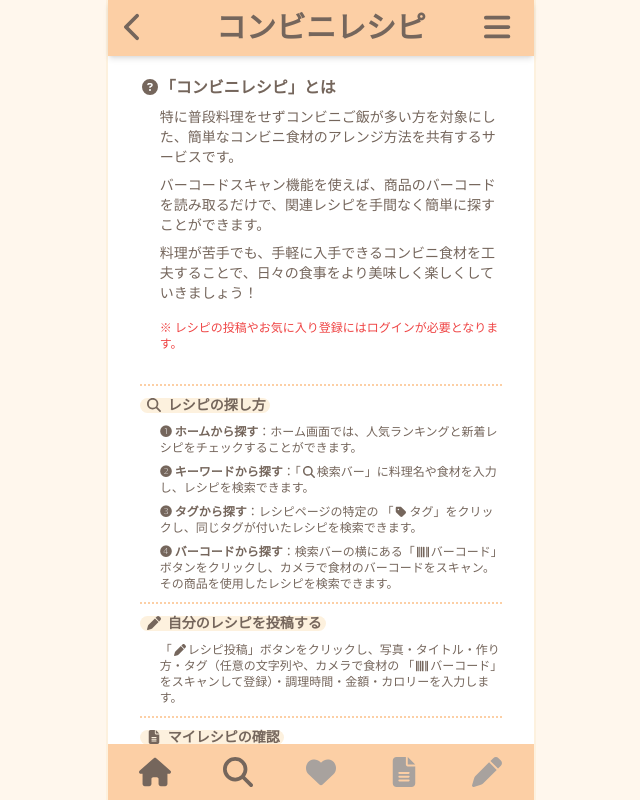
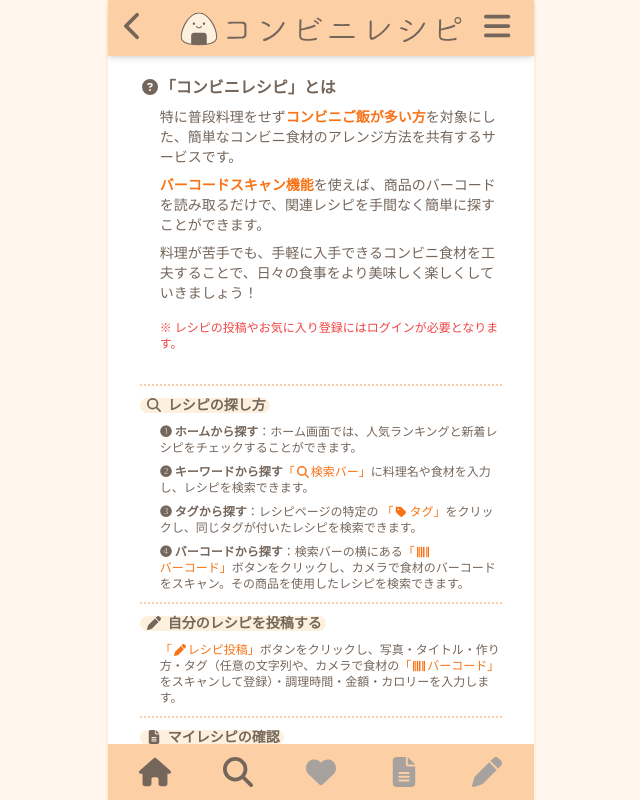
Before and after one commit to fuku01/konbini-recipe-front, a Next.js app: page /information in a window 1280 px wide. Shown: the whole page, without its empty margins (319-959 px from the left). Built offline with nearby package versions, Linux system fonts and the light colour scheme; no server answers; a web font is replaced by a local one.

Commit message:
レシピタイトルにアイコン装飾を追加。 (#214)
Co-authored-by: fuku <>

```diff
--- a/src/components/Header/index.tsx
+++ b/src/components/Header/index.tsx
@@ -33,16 +33,15 @@ const Header = () => {
         >
           <FontAwesomeIcon icon={faBars} />
         </div>
-        <Link href="/home">
-          <div className="text-center text-3xl font-bold">
-            {/* <img
-              src="/icon/konbini.svg"
-              alt="Icon"
-              className="absolute ml-4 mr-2 h-10 w-10"
-            /> */}
-            コンビニレシピ
-          </div>
-        </Link>
+        <div className="flex items-center justify-center">
+          <Link href="/home">
+            <img
+              src="/icon/logo.svg"
+              alt="logo"
+              className="mr-2 mt-0.5 h-9 w-56 lg:mr-0 lg:w-72"
+            />
+          </Link>
+        </div>
       </div>
       {isMenuOpen && (
         <SideMenu isMenuOpen={isMenuOpen} setIsMenuOpen={setIsMenuOpen} />
--- a/src/pages/guidance/index.tsx
+++ b/src/pages/guidance/index.tsx
@@ -55,14 +55,14 @@ const Guidance = () => {
         </div>
         <div className="mt-6 text-center">
           <p className="ml-5 text-base font-bold text-orange-500">
-            詳しい使い方はこちらをクリック
+            詳しい使い方はこちらをクリック↓
           </p>
           <Link href="/information" className="hover:group">
             <div className="group mt-1 text-xl underline underline-offset-4 transition duration-75 ease-in-out hover:text-orange-500">
-              <span className="rounded-lg px-1 py-0.5 hover:bg-[#FDF1DE] ">
+              <span className="rounded-lg px-3 py-0.5 hover:bg-[#FDF1DE] ">
                 <FontAwesomeIcon
                   icon={faCircleQuestion}
-                  className="mr-1 w-5 group-hover:scale-110"
+                  className="mr-2 w-5 group-hover:scale-110"
                 />
                 使い方
               </span>
--- a/src/pages/information/index.tsx
+++ b/src/pages/information/index.tsx
@@ -21,10 +21,17 @@ const Information = () => {
         </p>
         <div className="ml-5 space-y-2 text-sm">
           <p>
-            特に普段料理をせずコンビニご飯が多い方を対象にした、簡単なコンビニ食材のアレンジ方法を共有するサービスです。
+            特に普段料理をせず
+            <span className="font-semibold text-orange-500">
+              コンビニご飯が多い方
+            </span>
+            を対象にした、簡単なコンビニ食材のアレンジ方法を共有するサービスです。
           </p>
           <p>
-            バーコードスキャン機能を使えば、商品のバーコードを読み取るだけで、関連レシピを手間なく簡単に探すことができます。
+            <span className="font-semibold text-orange-500">
+              バーコードスキャン機能
+            </span>
+            を使えば、商品のバーコードを読み取るだけで、関連レシピを手間なく簡単に探すことができます。
           </p>
           <p>
             料理が苦手でも、手軽に入手できるコンビニ食材を工夫することで、日々の食事をより美味しく楽しくしていきましょう！
@@ -46,21 +53,32 @@ const Information = () => {
           </p>
           <p>
             <span className="font-semibold">❷ キーワードから探す</span>
-            ：「
+            <span className="text-orange-500">
+              「
               <FontAwesomeIcon icon={faMagnifyingGlass} className="w-4" />
-            検索バー」に料理名や食材を入力し、レシピを検索できます。
+              検索バー」
+            </span>
+            に料理名や食材を入力し、レシピを検索できます。
           </p>
           <p>
             <span className="font-semibold">❸ タグから探す</span>
-            ：レシピページの特定の 「
+            ：レシピページの特定の{' '}
+            <span className="text-orange-500">
+              「
               <FontAwesomeIcon icon={faTag} className="w-4" />
-            タグ」をクリックし、同じタグが付いたレシピを検索できます。
+              タグ」
+            </span>
+            をクリックし、同じタグが付いたレシピを検索できます。
           </p>
           <p>
             <span className="font-semibold">❹ バーコードから探す</span>
-            ：検索バーの横にある「
+            ：検索バーの横にある
+            <span className="text-orange-500">
+              「
               <FontAwesomeIcon icon={faBarcode} className="w-4 " />
-            バーコード」ボタンをクリックし、カメラで食材のバーコードをスキャン。その商品を使用したレシピを検索できます。
+              バーコード」
+            </span>
+            ボタンをクリックし、カメラで食材のバーコードをスキャン。その商品を使用したレシピを検索できます。
           </p>
         </div>
       </div>
@@ -70,10 +88,16 @@ const Information = () => {
           自分のレシピを投稿する
         </span>
         <p className="ml-5 mt-2 text-xs">
+          <span className="text-orange-500">
             「<FontAwesomeIcon icon={faPen} className="w-4 " />
-          レシピ投稿」ボタンをクリックし、写真・タイトル・作り方・タグ（任意の文字列や、カメラで食材の
+            レシピ投稿」
+          </span>
+          ボタンをクリックし、写真・タイトル・作り方・タグ（任意の文字列や、カメラで食材の
+          <span className="text-orange-500">
             「<FontAwesomeIcon icon={faBarcode} className="w-4 " />
-          バーコード」をスキャンして登録）・調理時間・金額・カロリーを入力します。
+            バーコード」
+          </span>
+          をスキャンして登録）・調理時間・金額・カロリーを入力します。
         </p>
       </div>
       <div className="border-b-2 border-dotted border-[#FCCFA5] py-2.5">
@@ -82,7 +106,11 @@ const Information = () => {
           マイレシピの確認
         </span>
         <p className="ml-5 mt-2 text-xs">
-          「マイレシピ」から自分が投稿したレシピの一覧を確認できます。各レシピはいつでも編集や削除が可能です。
+          <span className="text-orange-500">
+            「<FontAwesomeIcon icon={faFileLines} className="w-4" />
+            マイレシピ」
+          </span>
+          ボタンから自分が投稿したレシピの一覧を確認できます。各レシピはいつでも編集や削除が可能です。
         </p>
       </div>
       <div className="border-b-2 border-dotted border-[#FCCFA5] py-2.5">
@@ -91,9 +119,13 @@ const Information = () => {
           レシピのお気に入り登録
         </span>
         <p className="ml-5 mt-2 text-xs">
-          お気に入りのレシピを見つけたら、「
+          お気に入りのレシピを見つけたら、{' '}
+          <span className="text-orange-500">
+            「
             <FontAwesomeIcon icon={regularHeart} className="w-4 " />
-          お気に入り」ボタンをクリックして保存できます。お気に入り登録したレシピは素早く参照することが可能です。
+            お気に入り」
+          </span>
+          ボタンをクリックして保存できます。お気に入り登録したレシピは素早く参照することが可能です。
         </p>
       </div>
     </div>
```
Also changed, not shown: src/types/Todo.ts (deleted, +0 -8 lines), public/icon/konbini.svg (deleted), public/icon/logo.svg (added). Lines whose indentation alone changed are shown as unchanged.
